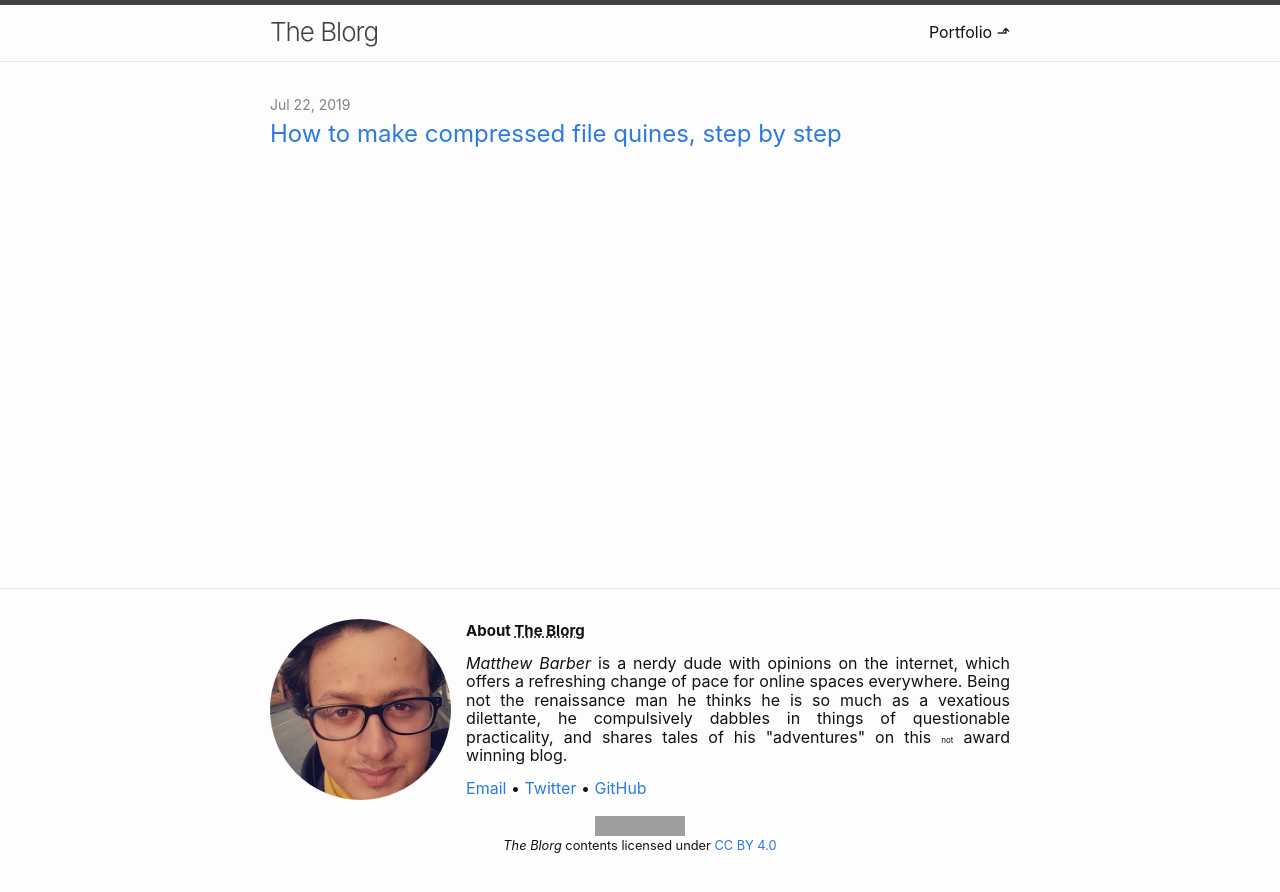
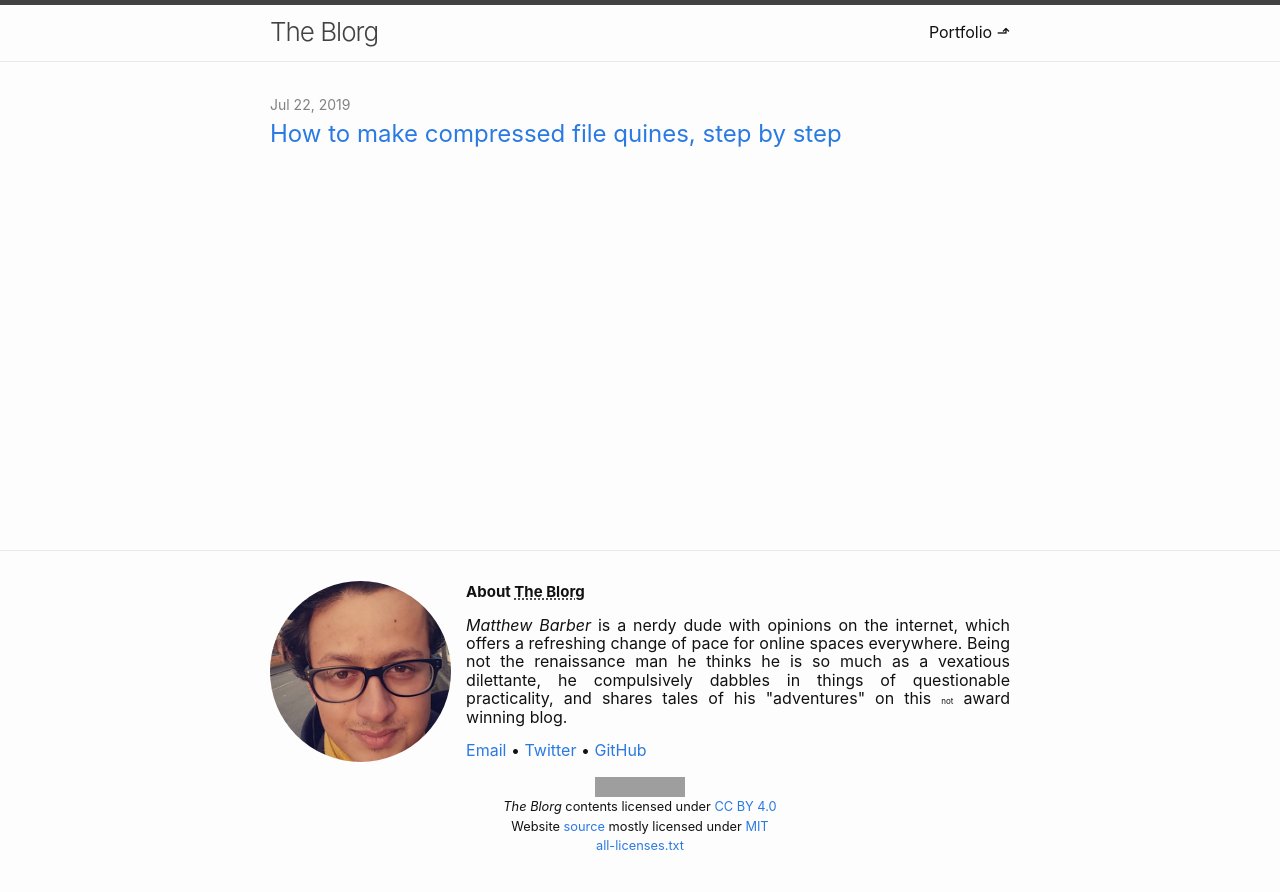
Before and after one commit to honno/gzip-quine, a Jekyll site: the page built from index.md, in a window 1280 px wide. Shown: the top 892 px of the page. Built offline with Jekyll 4.4.1, drawn with Linux system fonts in a browser that asks for light colours; grey boxes are pictures that could not be loaded.

Commit message:
licenses disclaimer

```diff
--- a/_includes/footer.html
+++ b/_includes/footer.html
@@ -32,7 +32,9 @@
     </div>
 
     <div class="row footer-disclaimer">
-      <p><a rel="license" href="http://creativecommons.org/licenses/by/4.0/"><img alt="Creative Commons License" style="border-width:0" src="https://i.creativecommons.org/l/by/4.0/80x15.png" /></a><br /><i>The Blorg</i> contents licensed under <a rel="license" href="http://creativecommons.org/licenses/by/4.0/">CC BY 4.0</a></p>
+      <p><a rel="license" href="http://creativecommons.org/licenses/by/4.0/"><img alt="Creative Commons License" style="border-width:0" src="https://i.creativecommons.org/l/by/4.0/80x15.png" /></a><br /><i>The Blorg</i> contents licensed under <a rel="license" href="{{ site.url }}/licenses/cc-by-4.txt">CC BY 4.0</a></p>
+      <p>Website <a href="https://github.com/Honno/blog">source</a> mostly licensed under <a rel="license" href="{{ site.url }}/licenses/mit.txt">MIT</a></p>
+      <p><a rel="license" href="{{ site.url }}/licenses/all-licenses.txt">all-licenses.txt</a></p>
     </div>
 
   </div>
--- a/_sass/minima/_layout.scss
+++ b/_sass/minima/_layout.scss
@@ -227,11 +227,14 @@
 }
 
 .footer-disclaimer {
+    display: block !important;
+
     & > p {
+        display: block;
+        width: 100%;
         font-size: 0.8rem;
     }
 }
-
 
 @media (min-width: 512px) {
     .row {
--- a/licenses/all-licenses.txt
+++ b/licenses/all-licenses.txt
@@ -1,3 +1,6 @@
+---
+---
+
 Format: https://www.debian.org/doc/packaging-manuals/copyright-format/1.0/
 
 Files: *
```
